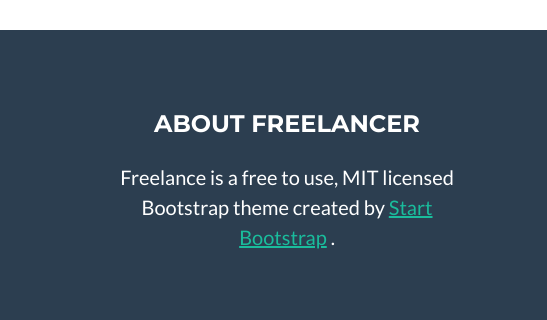
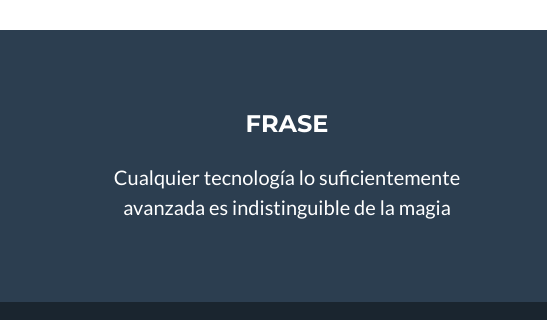
Before and after one commit to SantiagoSarasola/SantiagoSarasola.github.io, a plain HTML site: page index.html in a window 1280 px wide. Shown: the part 2735-3055 px from the top of the page, 733-1280 px from the left. Drawn offline with nearby package versions, Linux system fonts and the light colour scheme.

Commit message:
Modificación de título h4 y párrafo en la sección about text del footer

```diff
--- a/index.html
+++ b/index.html
@@ -203,11 +203,9 @@
                     </div>
                     <!-- Footer About Text-->
                     <div class="col-lg-4">
-                        <h4 class="text-uppercase mb-4">About Freelancer</h4>
+                        <h4 class="text-uppercase mb-4">Frase</h4>
                         <p class="lead mb-0">
-                            Freelance is a free to use, MIT licensed Bootstrap theme created by
-                            <a href="http://startbootstrap.com">Start Bootstrap</a>
-                            .
+                            Cualquier tecnología lo suficientemente avanzada es indistinguible de la magia
                         </p>
                     </div>
                 </div>
```
